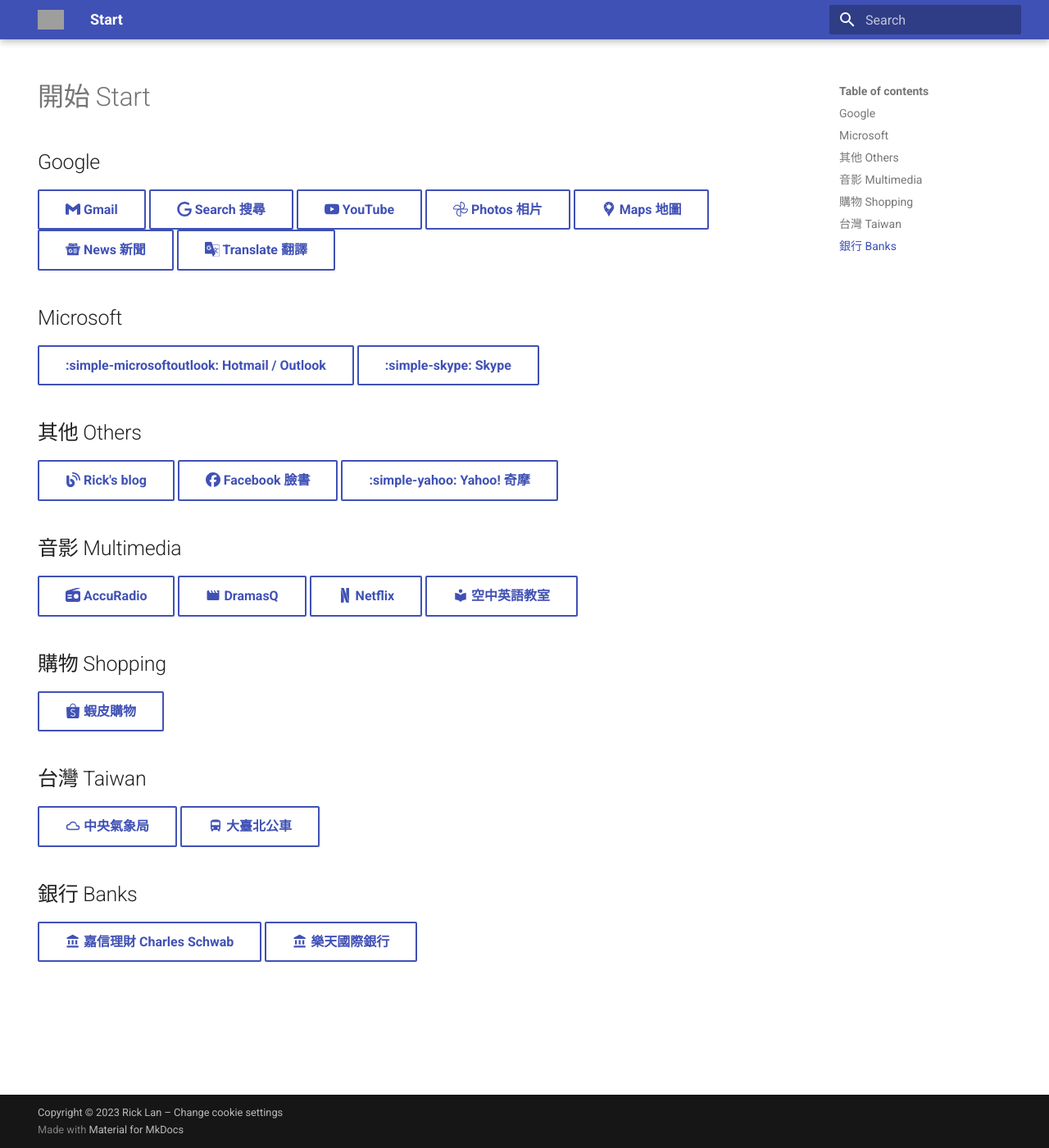
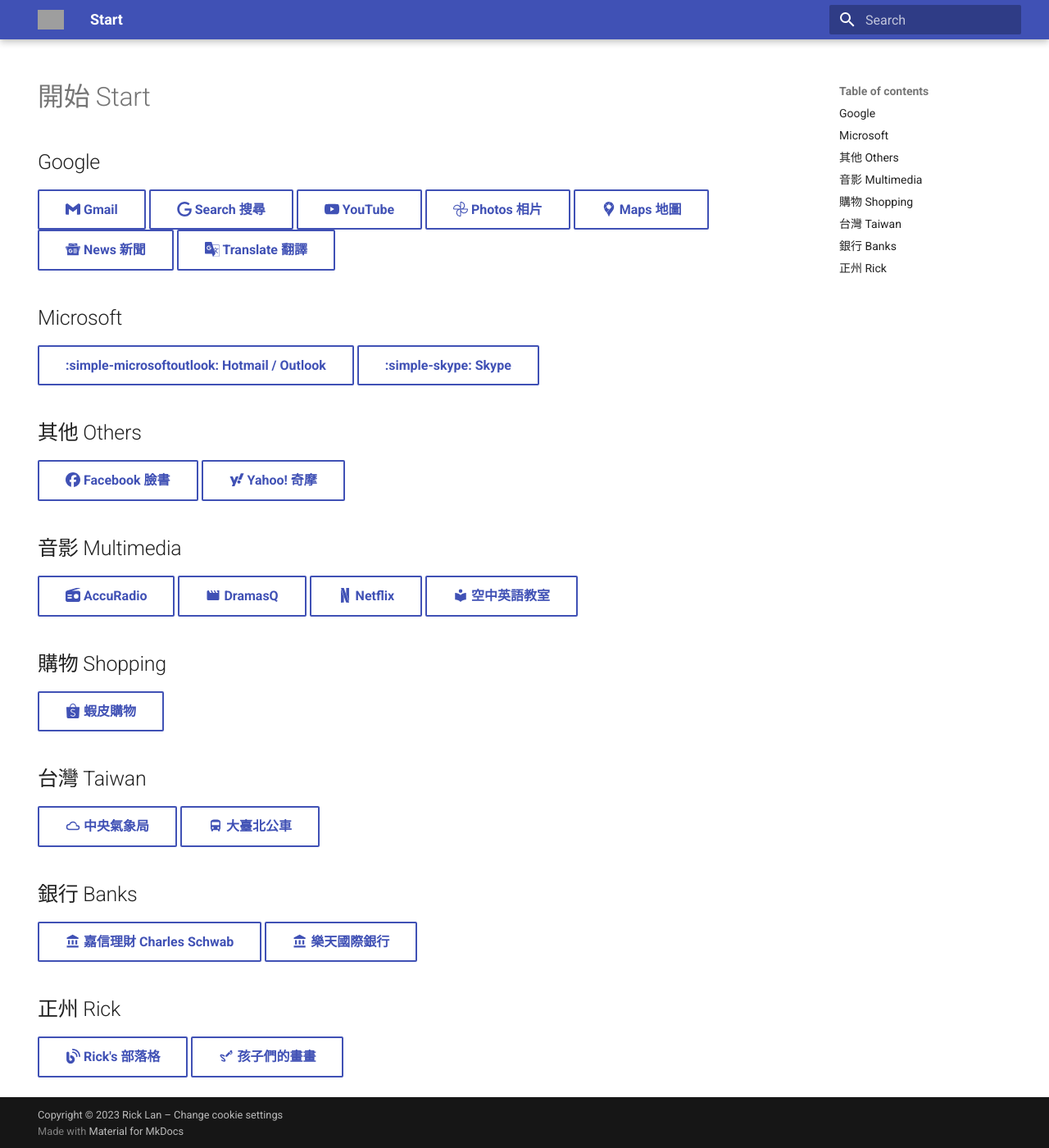
Before and after one commit to rlan/start-page, an MkDocs documentation site: the page built from docs/index.md, in a window 1280 px wide and 1400 px high. Shown: the whole window at 82% size. Built offline with MkDocs 1.6.1 and Material for MkDocs 9.7.7, drawn with Linux system fonts in a browser that asks for light colours; grey boxes are pictures that could not be loaded.

Commit message:
Update to v9.5.6

```diff
--- a/docs/index.md
+++ b/docs/index.md
@@ -22,9 +22,8 @@ hide:
 
 ## 其他 Others
 
-[ :fontawesome-solid-blog: Rick's blog ](https://ricklan.net/blog/){ .md-button }
 [ :simple-facebook: Facebook 臉書 ](https://facebook.com/){ .md-button }
-[ :simple-yahoo: Yahoo! 奇摩 ](https://tw.yahoo.com/){ .md-button }
+[ :fontawesome-brands-yahoo: Yahoo! 奇摩 ](https://tw.yahoo.com/){ .md-button }
 
 ## 音影 Multimedia
 
@@ -46,3 +45,8 @@ hide:
 
 [ :material-bank: 嘉信理財 Charles Schwab ](https://client.schwab.com/Login/SignOn/CustomerCenterLogin.aspx?chinese=y){ .md-button }
 [ :material-bank: 樂天國際銀行 ](https://www.rakuten-bank.com.tw/){ .md-button }
+
+## 正州 Rick
+
+[ :fontawesome-solid-blog: Rick's 部落格 ](https://ricklan.net/blog/){ .md-button }
+[ :material-draw-pen: 孩子們的畫畫](https://artwork.lan.estate){ .md-button }
--- a/requirements.txt
+++ b/requirements.txt
@@ -1 +1 @@
-mkdocs-material==9.5.2
+mkdocs-material==9.5.6
```
Also changed, not shown: 1 other file.
